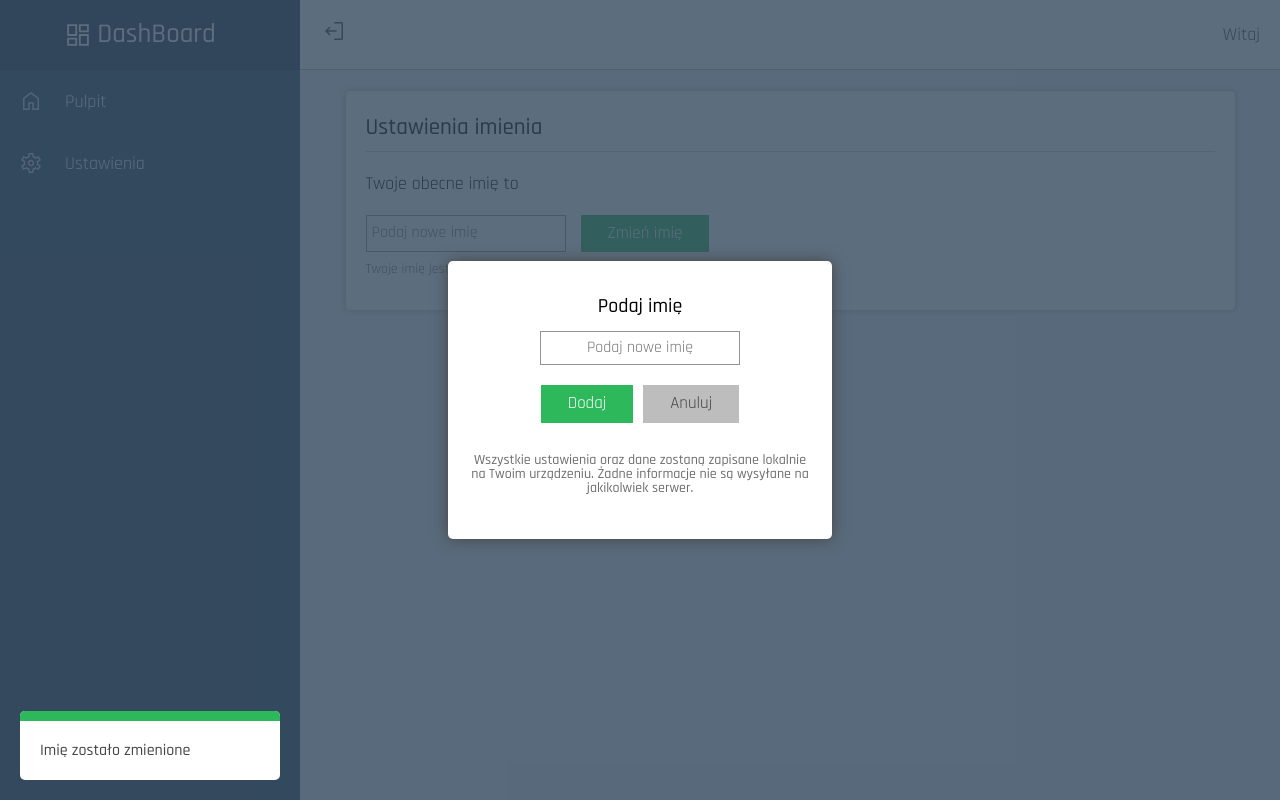
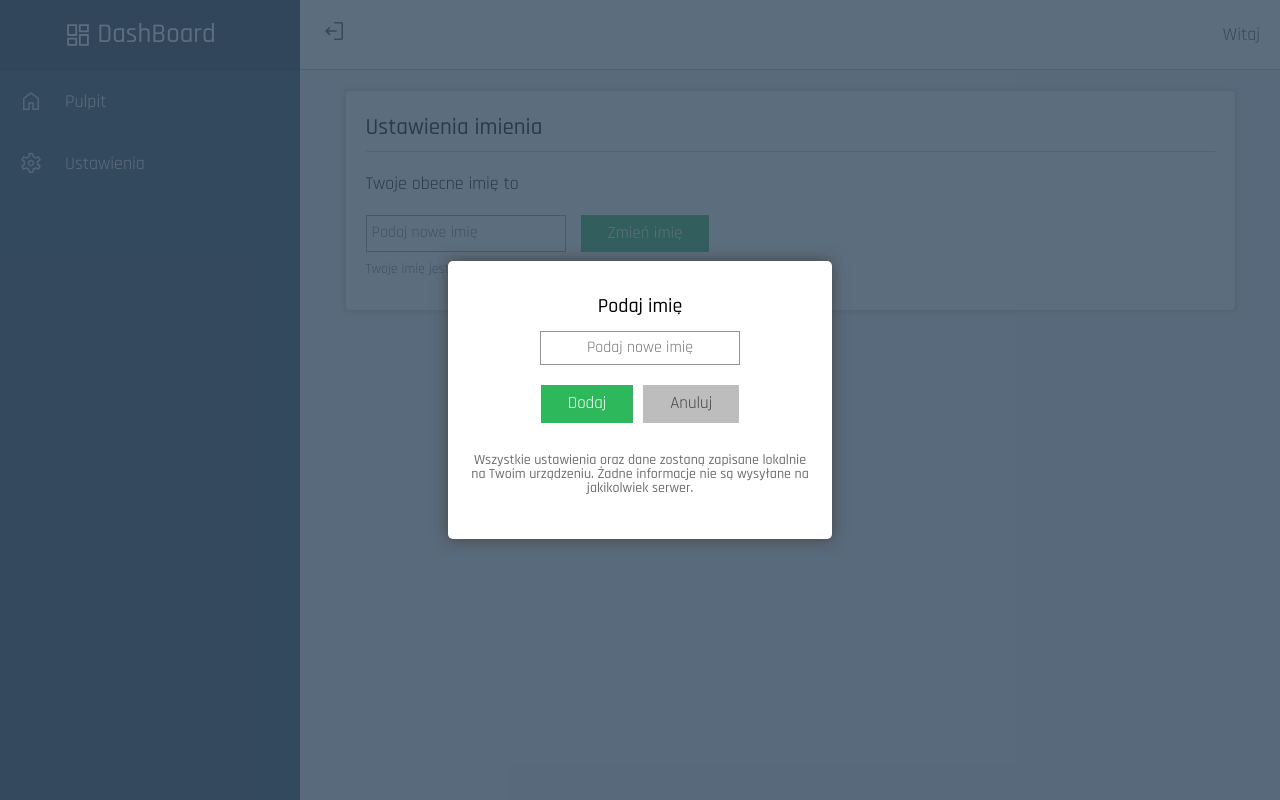
Before and after one commit to Maciej86/dashboard, a React (Create React App) app: page /dashboard/settings in a window 1280 px wide. Built offline with nearby package versions, Linux system fonts and the light colour scheme.

Commit message:
Added dispatch Confirm

```diff
--- a/src/common/hooks/useName.ts
+++ b/src/common/hooks/useName.ts
@@ -1,5 +1,7 @@
 import { useRef, useState } from "react";
 import { useDispatch } from "react-redux";
+import { nanoid } from "@reduxjs/toolkit";
+import { addConfirm } from "../../features/Confirm/sliceConfirm";
 import { addNewName } from "../../features/Name/sliceName";
 
 export const useName = () => {
@@ -15,10 +17,24 @@ export const useName = () => {
 
       if (trimUserName === "") {
         setValidateName(true);
+        dispatch(
+          addConfirm({
+            status: false,
+            textConfirm: "Nie podano imienia",
+            id: nanoid(),
+          })
+        );
         return;
       }
 
       dispatch(addNewName(trimUserName));
+      dispatch(
+        addConfirm({
+          status: true,
+          textConfirm: "Imię zostało zapisane",
+          id: nanoid(),
+        })
+      );
     }
   };
 
--- a/src/features/Confirm/index.tsx
+++ b/src/features/Confirm/index.tsx
@@ -1,12 +1,26 @@
+import { useEffect, useState } from "react";
+import { useSelector } from "react-redux";
+import { selectConfirm } from "./sliceConfirm";
 import { Wrapper, Popup, Strap, Text } from "./styled";
 
 export const Confirm = () => {
-  return (
-    <Wrapper>
-      <Popup>
-        <Strap></Strap>
-        <Text>Imię zostało zmienione</Text>
-      </Popup>
-    </Wrapper>
-  );
+  const info = useSelector(selectConfirm);
+  const [popupArray, setPopupArray] = useState<any>([]);
+
+  useEffect(() => {
+    info.id !== ""
+      ? setPopupArray(
+          popupArray.concat(
+            <Popup key={info.id}>
+              <Strap $status={info.status}></Strap>
+              <Text>{info.textConfirm}</Text>
+            </Popup>
+          )
+        )
+      : setPopupArray([]);
+  }, [info]);
+
+  console.log(popupArray);
+
+  return <Wrapper>{popupArray}</Wrapper>;
 };
```
